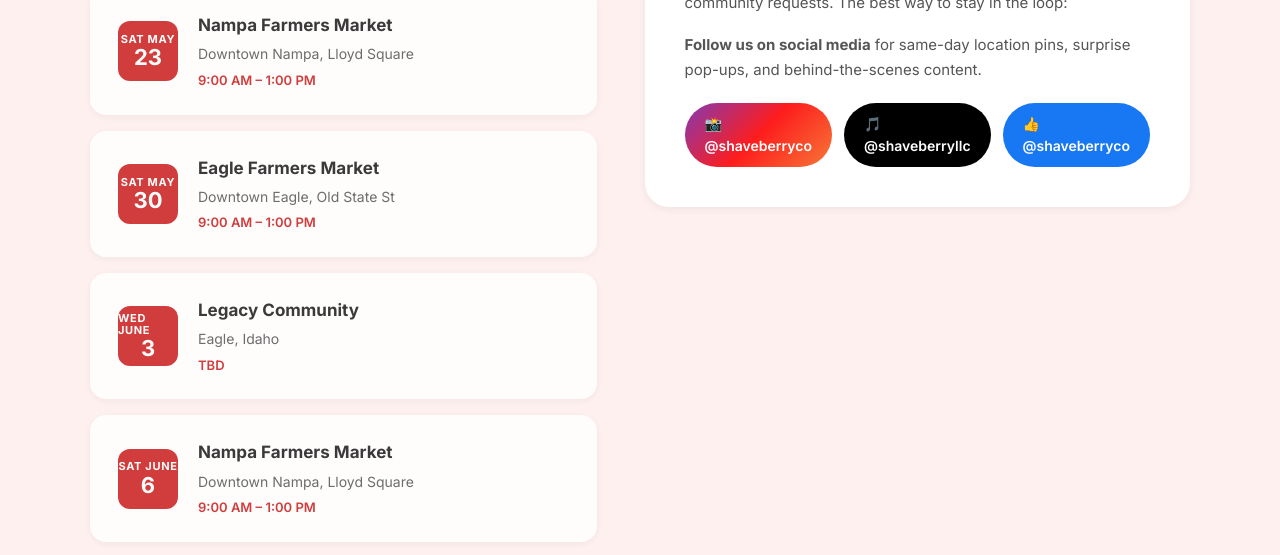
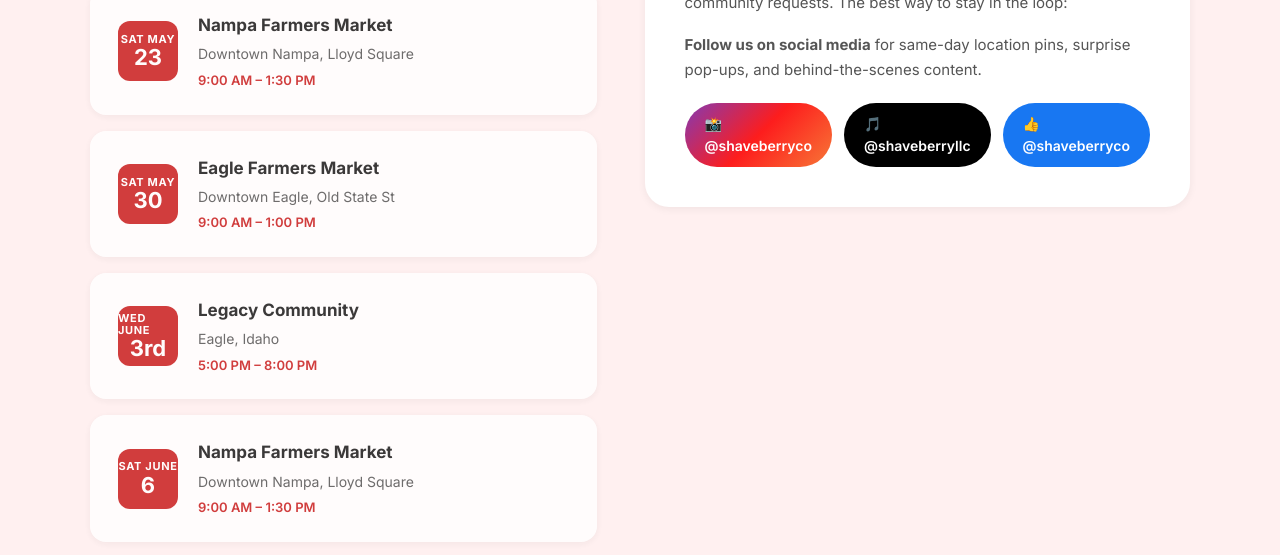
Before and after one commit to sjarawan/ShaveBerry, a plain HTML site: page index.html in a window 1280 px wide. Shown: the part 2928-3483 px from the top of the page. Drawn offline with nearby package versions, Linux system fonts and the light colour scheme; a web font is replaced by a local one.

Commit message:
updated dates

```diff
--- a/index.html
+++ b/index.html
@@ -955,7 +955,7 @@
             <div class="schedule-info">
               <h4>Nampa Farmers Market</h4>
               <p>Downtown Nampa, Lloyd Square</p>
-              <div class="schedule-time">9:00 AM &ndash; 1:00 PM</div>
+              <div class="schedule-time">9:00 AM &ndash; 1:30 PM</div>
             </div>
           </div>
           <div class="schedule-card">
@@ -967,11 +967,11 @@
             </div>
           </div>
           <div class="schedule-card">
-            <div class="schedule-day"><span class="day-name">Wed June</span><span class="day-num">3</span></div>
+            <div class="schedule-day"><span class="day-name">Wed June</span><span class="day-num">3rd</span></div>
             <div class="schedule-info">
               <h4>Legacy Community</h4>
               <p>Eagle, Idaho</p>
-              <div class="schedule-time">TBD</div>
+              <div class="schedule-time">5:00 PM &ndash; 8:00 PM</div>
             </div>
           </div>
           <div class="schedule-card">
@@ -979,7 +979,7 @@
             <div class="schedule-info">
               <h4>Nampa Farmers Market</h4>
               <p>Downtown Nampa, Lloyd Square</p>
-              <div class="schedule-time">9:00 AM &ndash; 1:00 PM</div>
+              <div class="schedule-time">9:00 AM &ndash; 1:30 PM</div>
             </div>
           </div>
           <div class="schedule-card">
```
